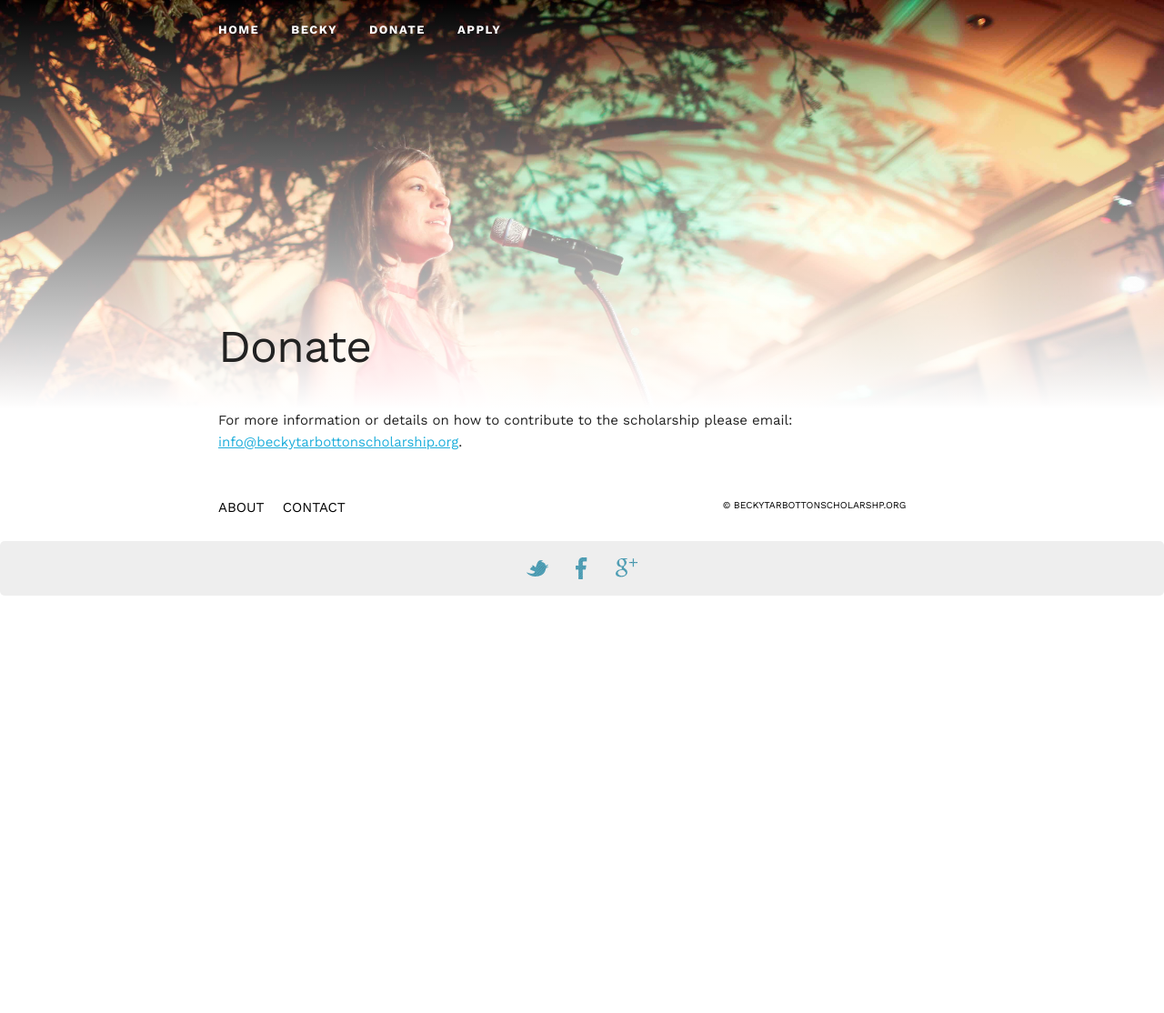
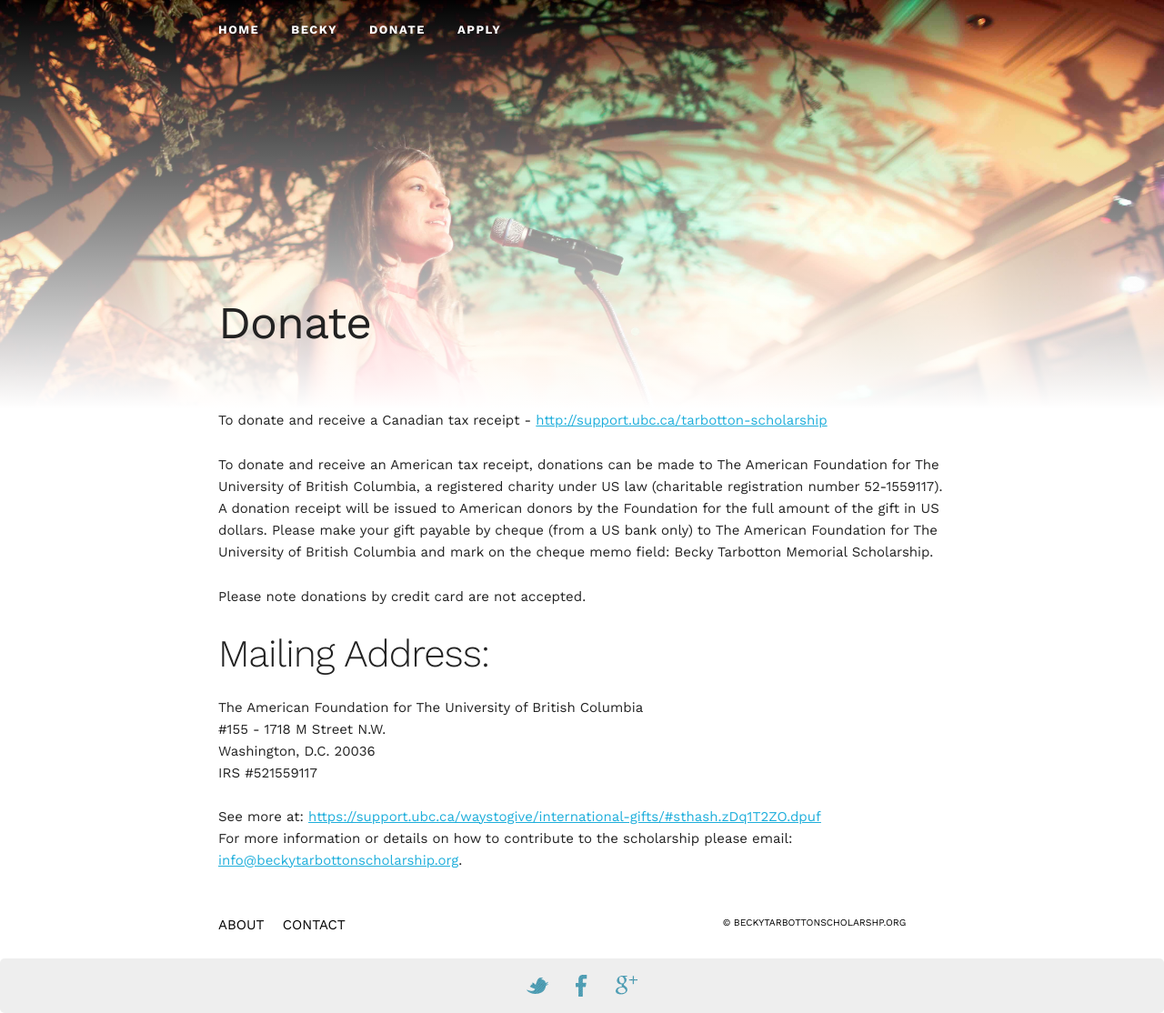
Before and after one commit to tsunamiCam/cameron-personal, a Jekyll site: the page built from donate/index.html, in a window 1280 px wide and 1114 px high. Shown: the whole window at 91% size. Built offline with Jekyll 4.4.1, drawn with Linux system fonts in a browser that asks for light colours; nearby versions of some CDN libraries.

Commit message:
Removing JS for page headers

```diff
--- a/css/custom_CJT.css
+++ b/css/custom_CJT.css
@@ -508,7 +508,7 @@ footer p {
 }
 
 .post-header h1 {
-    padding-top: 10em;
+    padding-top: 6.5em;
     padding-bottom: 0em;
     margin-bottom: 0em;
     font-weight: 400;
--- a/donate/index.html
+++ b/donate/index.html
@@ -4,4 +4,25 @@ title: Donate
 subtitle:
 ---
 
+
+<p> To donate and receive a Canadian tax receipt - <a href="http://support.ubc.ca/tarbotton-scholarship">http://support.ubc.ca/tarbotton-scholarship </a> </p>
+
+<p>To donate and receive an American tax receipt, donations can be made to The American Foundation for The University of British Columbia,  a registered charity under US law (charitable registration number 52-1559117). A donation receipt will be issued to American donors by the Foundation for the full amount of the gift in US dollars. Please make your gift payable by cheque (from a US bank only) to The American Foundation for The University of British Columbia and mark on the cheque memo field:  Becky Tarbotton Memorial Scholarship. </p>
+
+<p>Please note donations by credit card are not accepted.</p>
+
+<h2>Mailing Address:  </h2>
+
+The American Foundation for The University of British Columbia <br>
+#155 - 1718 M Street N.W. <br>
+Washington, D.C. 20036 <br>
+IRS #521559117 <br>
+<br>
+See more at:
+<a href="https://support.ubc.ca/waystogive/international-gifts/#sthash.zDq1T2ZO.dpuf">https://support.ubc.ca/waystogive/international-gifts/#sthash.zDq1T2ZO.dpuf</a>
+
+
 <p>For more information or details on how to contribute to the scholarship please email: <a href="mailto:info@beckytarbottonscholarship.org">info@beckytarbottonscholarship.org</a>. </p>
+
+
+</p>
--- a/js/site.js
+++ b/js/site.js
@@ -29,12 +29,13 @@ $(document).ready(function() {
     $( ".landing" ).css( "height",  height);
 
 
+    /*
     var headerOffsetStart = 0;
     if($('.post-header h1').offset() != null) {
         var headerOffsetStart = $('.post-header h1').offset().top + parseInt($('.post-header h1').css('padding-top').replace("px", ""));
     }
 
-
+  */
 
 
   function init() {
```
